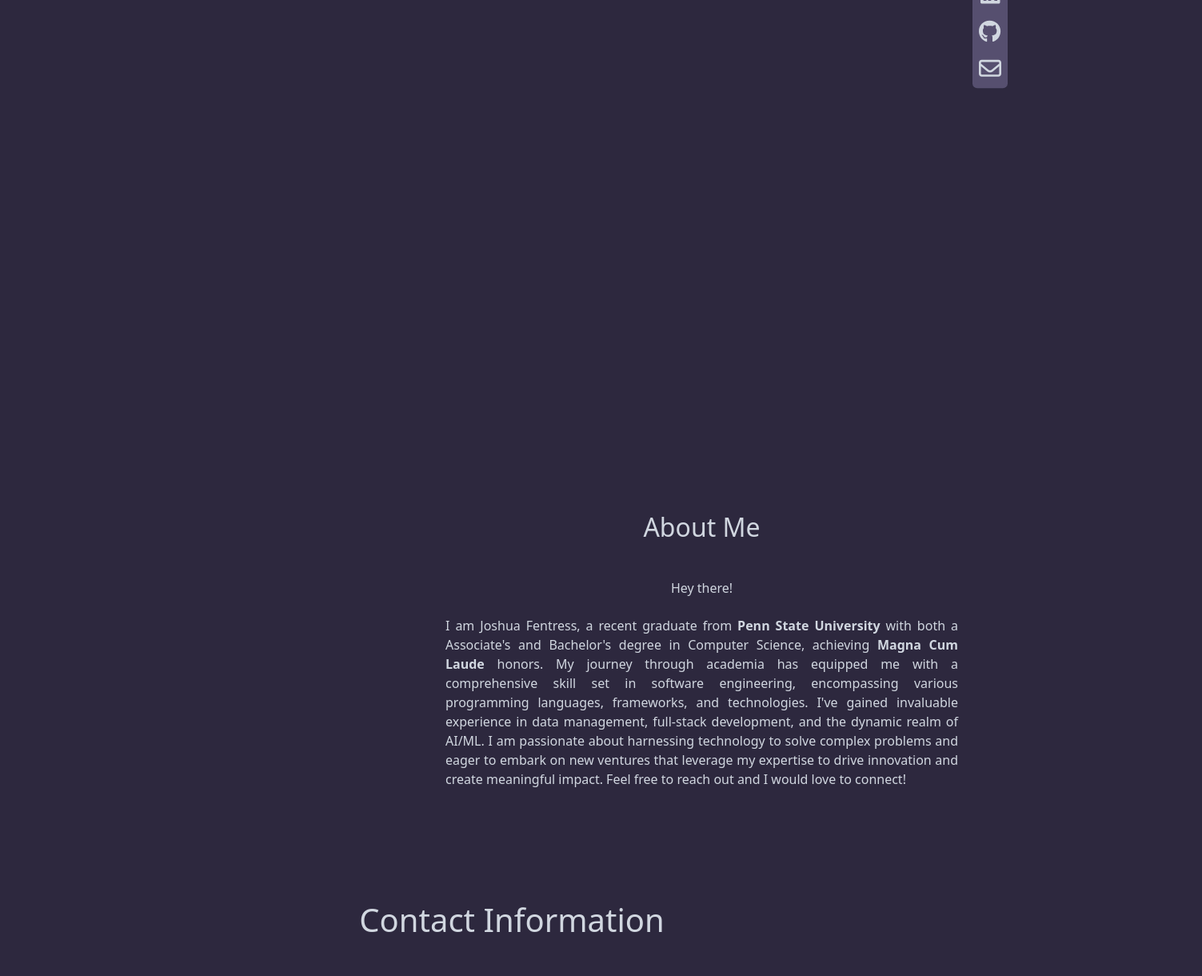
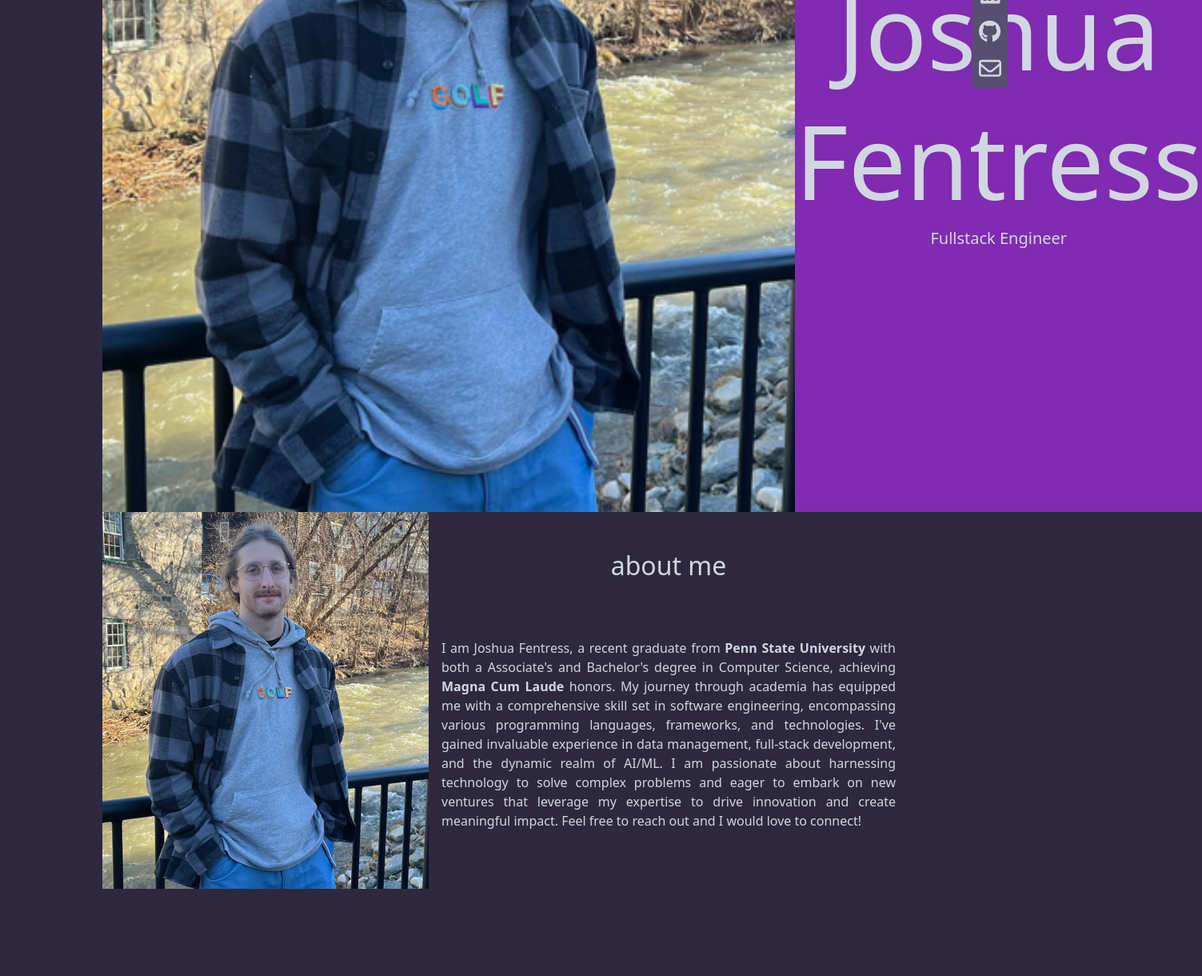
Before and after one commit to JoshFen/ResumeWeb, a React (Vite) app in the folder resume-site/: page / in a window 1280 px wide. Shown: the part 360-1580 px from the top of the page at 80% size, 1503 px wide, since content can reach past the window. Built offline with nearby package versions, Linux system fonts and the light colour scheme.

Commit message:
Continue heading  work

```diff
--- a/resume-site/src/App.css
+++ b/resume-site/src/App.css
@@ -4,6 +4,8 @@
   --main: #564f6f;
   --highlight: #a35ccc;
   --accent: #802bb1;
+
+  --not-in-use: #1D1E20;
 }
 
 #root {
@@ -39,10 +41,13 @@ body {
 }
 /* Styles for all modular containers */
 .cont {
-  margin-top: 20px;
-  margin-bottom: 10px;
   width: 80%;
+  height: 1000px;
   margin: auto;
+}
+
+.header-text {
+  font-size: 5em;
 }
 
 /* NavBar.tsx styles */
@@ -89,20 +94,32 @@ body {
   */
 }
 
-.header-cont {
-  min-height: 1000px;
+.header-image {
+  height: 100%
 }
 
+.title-name {
+  font-size: 8em;
+}
+
+
 /* About.tsx styles */
+.about-text-cont {
+  max-width: 600px;
+}
+
 .about-body {
   text-align: justify;
 }
 
-/* Contact.tsx stykes */
-.contact-cont {
-  height: 1000px;
+.about-me-header {
 }
 
+.about-headshot {
+  min-width: 100%;
+}
+
+/* Contact.tsx stykes */
 .contact-link-cont {
   display: flex;
   flex-direction: column;
@@ -173,3 +190,33 @@ body {
 .copyright {
   font-size:x-small;
 }
+
+
+#container {
+  position: absolute;
+  top: 0;
+  bottom: 0;
+  left: 0;
+  right: 0;
+  display: flex;
+  align-items: center;
+  justify-content: center;
+  overflow: hidden;
+  touch-action: none;
+  cursor: none;
+  background-color: #000; /* Set the background color for the container */
+}
+
+#image-container {
+  position: relative;
+  z-index: 1; /* Ensure the image is above the canvas */
+}
+
+#canvas {
+  position: absolute;
+  top: 0;
+  left: 0;
+  width: 100%;
+  height: 100%;
+  z-index: 0; /* Place the canvas behind the image */
+}
--- a/resume-site/src/App.tsx
+++ b/resume-site/src/App.tsx
@@ -10,6 +10,7 @@ import SocialsTab from './components/SocialsTab';
 import About from './components/About';
 import Contact from './components/Contact';
 import Footer from './components/Footer';
+import Portfolio from './components/Portfolio';
 
 function App() {
 
@@ -19,6 +20,7 @@ function App() {
       <Header/>
       <SocialsTab/>
       <About/>
+      <Portfolio/>
       <Contact/>
       <Footer/>
   </div>
--- a/resume-site/src/components/About.tsx
+++ b/resume-site/src/components/About.tsx
@@ -1,15 +1,16 @@
 import { Container, Row, Col } from "react-bootstrap";
 
 export default function About() {
+
     return (
-        <Container id="about-me">
-            <Row>
-                <Col>
-                </Col>
-                <Col md={7}>
-                    <h2 className="mb-5 about-me-header">About Me</h2>
-                    <h6 className="mb-4 about-greeting">Hey there!</h6>
-                    <p className="about-body">I am Joshua Fentress, a recent graduate from <b>Penn State University</b> with
+        <div className="d-flex flex-row justify-content-xxl-evenly about-me-cont cont">
+                <div className="image-cont">
+                    <img className="about-headshot" src="src/assets/Photo_1.png" alt="professional-headshot"/>
+                </div>
+            <div className="d-flex flex-column">
+            <h2 className="p-5 about-me-header head-text">about me</h2>
+                    <div className="about-text-cont">
+                        <p className="p-3 about-body">I am Joshua Fentress, a recent graduate from <b>Penn State University</b> with
                             both a Associate's and Bachelor's degree in Computer Science, achieving <b>Magna Cum Laude</b> honors.
                             My journey through academia has equipped me with
                             a comprehensive skill set in software engineering, encompassing various
@@ -20,9 +21,9 @@ export default function About() {
                             drive innovation and create meaningful impact. Feel free to reach out and
                             I would love to connect!
                         </p>
-                </Col>
-            </Row>
-        </Container>
+                    </div>
+            </div>
+        </div>
 
     )
 }
--- a/resume-site/src/components/Contact.tsx
+++ b/resume-site/src/components/Contact.tsx
@@ -16,7 +16,7 @@ export default function Contact() {
 
     return (
         <div id="contact-me" className="d-flex flex-column justify-content-center contact-cont cont">
-            <h1 className="mb-5">Contact Information</h1>
+            <h1 className="p-5">Contact Information</h1>
             <div className="mb-5 d-flex justify-content-center">
                 <ContactInfoBox icon={faGoogle} title="Gmail" text="joshua.c.fentress" link={`mailto:${emailAddress}`} linkText="Send An Email"/>
                 <ContactInfoBox icon={faWhatsapp} title="WhatsApp" text="+1 (267) 980-9281" link="https://wa.me/12679809281" linkText="Send A Message"/>
--- a/resume-site/src/components/Header.tsx
+++ b/resume-site/src/components/Header.tsx
@@ -3,12 +3,14 @@ import { Container } from "react-bootstrap"
 function Header() {
 
     return (
-    <div className="header-cont cont">
-        <div className="header-name">
-            <h1 className="rounded-2">Joshua Fentress</h1>
+    <div className="d-flex flex-row header-cont cont">
+        <div className="image-cont">
+            <img className="header-image" src="src/assets/Photo_1.png" alt="professional-headshot"/>
         </div>
-        <div>
-            <h5 id="header-desc">Fullstack Developer  | Data Engineer | Enjoyer of Life</h5>
+        <div className="d-flex flex-column justify-content-center header-name">
+            <h1 className="rounded-2 title-name">Joshua</h1>
+            <h1 className="rounded-2 title-name">Fentress</h1>
+            <h5 id="header-desc">Fullstack Engineer</h5>
         </div>
     </div>
     )
--- /dev/null
+++ b/resume-site/src/components/Portfolio.tsx
@@ -0,0 +1,7 @@
+export default function Portfolio() {
+    return (
+        <div className="portfolio-cont cont">
+            <h2 className="header-text">Projects & Experience</h2>
+        </div>
+    )
+}
```
Also changed, not shown: resume-site/src/components/Project.tsx (added, +21 -0 lines), resume-site/src/assets/Photo_1.png (added), resume-site/src/assets/about_img_ph.jpg (added). Lines whose indentation alone changed are shown as unchanged.
